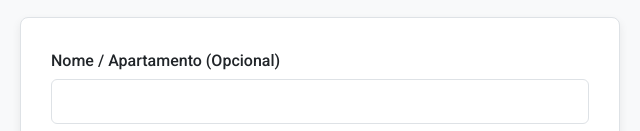
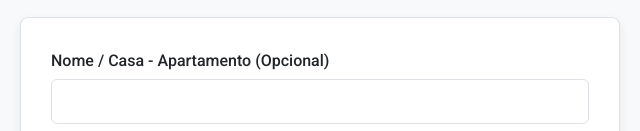
Before and after one commit to DanielSilva-dss/Website-visconde, a plain HTML site: page index.html in a window 1280 px wide. Shown: the part 669-800 px from the top of the page, 320-960 px from the left. Drawn offline with Linux system fonts and the light colour scheme; no server answers; a script that the page names is missing.

Commit message:
Correção de texto no index

```diff
--- a/index.html
+++ b/index.html
@@ -43,7 +43,7 @@
             <h2>Fale Conosco e Deixe sua Sugestão</h2>
             <form id="form-sugestao">
                 <div class="form-group">
-                    <label for="identificacao">Nome / Apartamento (Opcional)</label>
+                    <label for="identificacao">Nome / Casa - Apartamento (Opcional)</label>
                     <input type="text" id="identificacao" name="identificacao">
                 </div>
                 <div class="form-group">
```
